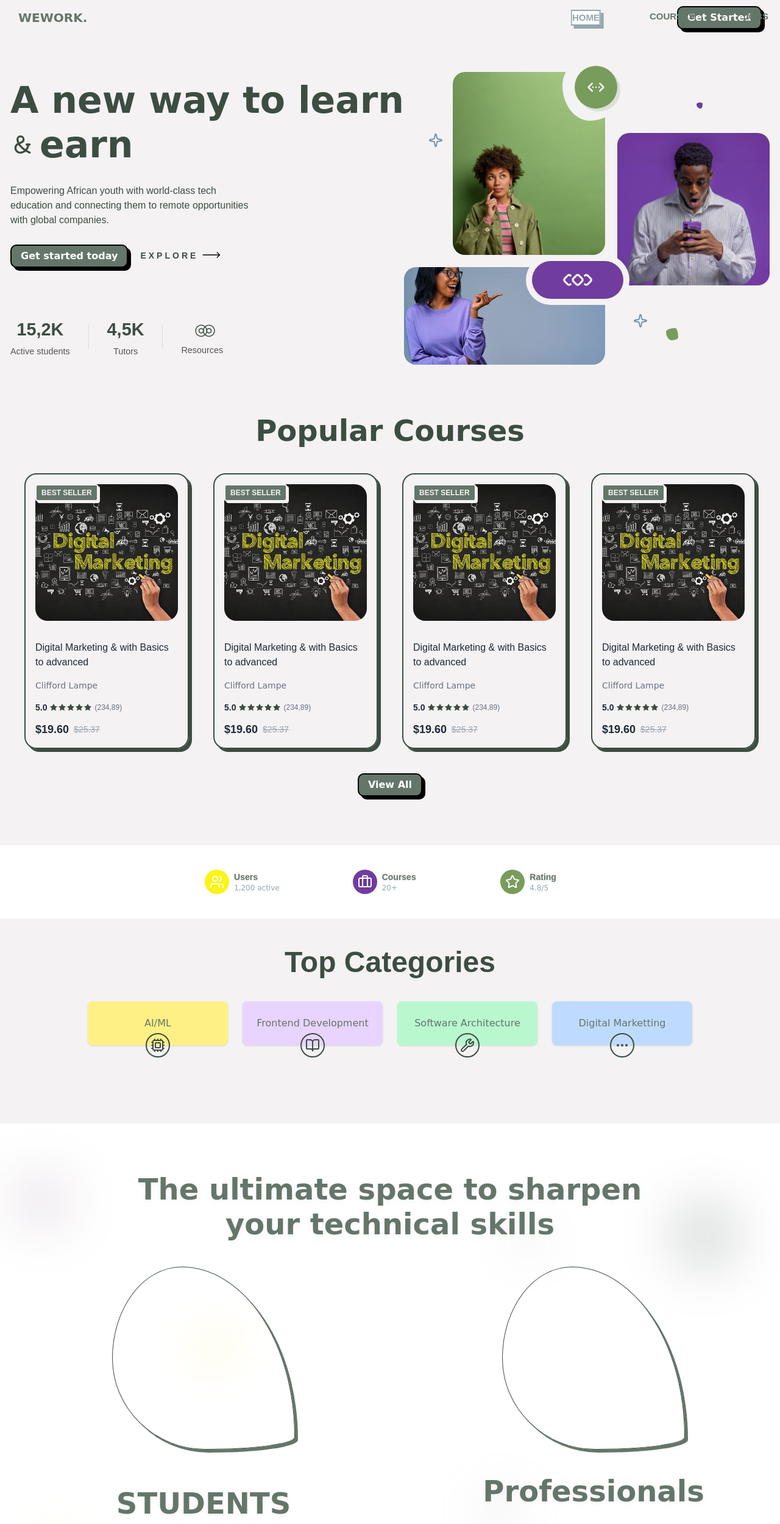
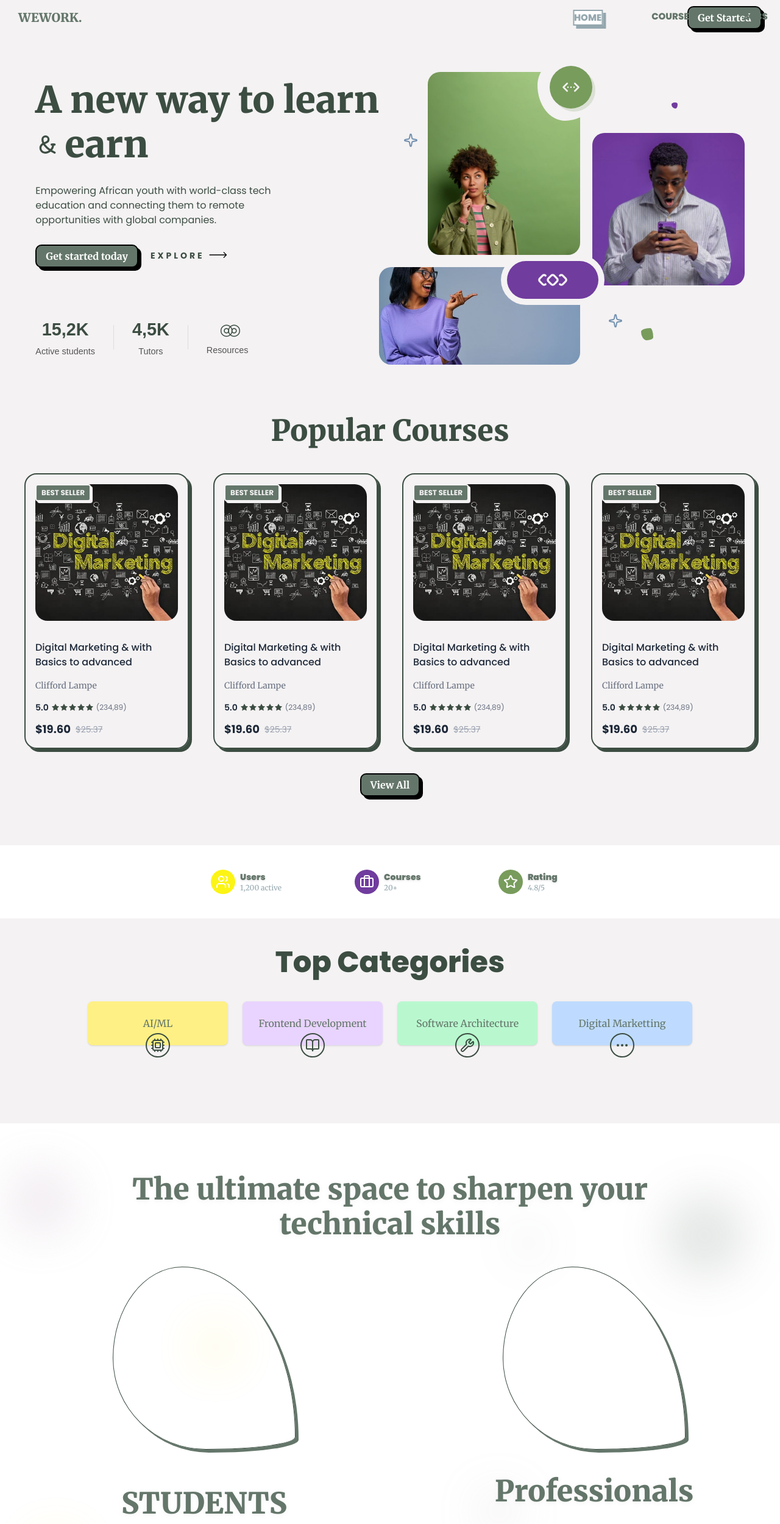
Before and after one commit to TechProoo/wework, a React (Vite) app: page / in a window 1280 px wide. Shown: the part 20-2519 px from the top of the page at 61% size. Built offline with nearby package versions, Linux system fonts and the light colour scheme; some icons are missing.

Commit message:
Changed font family

```diff
--- a/index.html
+++ b/index.html
@@ -5,7 +5,12 @@
     <link rel="icon" type="image/svg+xml" href="/vite.svg" />
     <meta name="viewport" content="width=device-width, initial-scale=1.0" />
     <script src="https://cdn.lordicon.com/lordicon.js"></script>
-
+    <link rel="preconnect" href="https://fonts.googleapis.com" />
+    <link rel="preconnect" href="https://fonts.gstatic.com" crossorigin />
+    <link
+      href="https://fonts.googleapis.com/css2?family=Merriweather:ital,opsz,wght@0,18..144,300..900;1,18..144,300..900&family=Poppins:ital,wght@0,100;0,200;0,300;0,400;0,500;0,600;0,700;0,800;0,900;1,100;1,200;1,300;1,400;1,500;1,600;1,700;1,800;1,900&display=swap"
+      rel="stylesheet"
+    />
     <title>rework</title>
   </head>
   <body>
--- a/src/index.css
+++ b/src/index.css
@@ -25,7 +25,7 @@
 }
 
 .text_lg {
-  font-family: "Comic Sans MS", cursive, sans-serif;
+  font-family: "Merriweather", serif;
   font-family: 900;
 }
 
@@ -39,7 +39,7 @@
   font-size: 20px;
   font-weight: 900;
   color: var(--color-primary);
-  font-family: "Comic Sans MS", cursive, sans-serif;
+  font-family: "Merriweather", serif;
 }
 
 .comic-button {
@@ -55,7 +55,7 @@
   box-shadow: 5px 5px 0px #000;
   transition: all 0.3s ease;
   cursor: pointer;
-  font-family: "Comic Sans MS", cursive, sans-serif;
+  font-family: "Merriweather", serif;
 }
 
 .comic-button:hover {
@@ -155,7 +155,7 @@
 .hero_text_top h1 {
   font-weight: 900;
   line-height: 1.2;
-  font-family: "Comic Sans MS", cursive, sans-serif;
+  font-family: "Merriweather", serif;
   text-wrap: wrap;
 
   color: var(--color-text);
@@ -327,7 +327,7 @@
 .p_courses h1 {
   font-weight: 900;
   line-height: 1.2;
-  font-family: "Comic Sans MS", cursive, sans-serif;
+  font-family: "Merriweather", serif;
   text-wrap: wrap;
   color: var(--color-text);
   margin-bottom: 20px;
@@ -369,7 +369,7 @@
 }
 
 .card_owner {
-  font-family: "Comic Sans MS", cursive, sans-serif;
+  font-family: "Merriweather", serif;
 }
 
 .about_us {
@@ -387,22 +387,22 @@
 
 .info-card-subtitle {
   color: var(--color-secondary);
-  font-family: "Comic Sans MS", cursive, sans-serif;
+  font-family: "Merriweather", serif;
 }
 
 .cat_head {
-  font-family: "Comic Sans MS", cursive, sans-serif;
+  font-family: "Merriweather", serif;
   font-weight: 900;
   color: var(--color-primary);
 }
 
 .cat_text {
-  font-family: "Comic Sans MS", cursive, sans-serif;
+  font-family: "Merriweather", serif;
   color: var(--color-primary);
 }
 
 .info-section-container h1 {
-  font-family: "Comic Sans MS", cursive, sans-serif;
+  font-family: "Merriweather", serif;
   font-weight: 900;
   color: var(--color-primary);
   text-shadow: 0 2px 8px #f4f2f3cc;
@@ -417,7 +417,7 @@
 }
 
 .info_ic h1 {
-  font-family: "Comic Sans MS", cursive, sans-serif;
+  font-family: "Merriweather", serif;
 }
 
 .info_ic p {
@@ -429,7 +429,7 @@
 .info_ic p span {
   color: var(--color-primary);
   font-weight: 600;
-  font-family: "Comic Sans MS", cursive, sans-serif;
+  font-family: "Merriweather", serif;
 }
 
 .vision_cover {
@@ -440,7 +440,7 @@
 }
 
 .vision_cover h1 {
-  font-family: "Comic Sans MS", cursive, sans-serif;
+  font-family: "Merriweather", serif;
   font-weight: 900;
   color: var(--color-primary);
 }
@@ -454,13 +454,13 @@
 }
 
 .vis_h2 {
-  font-family: "Comic Sans MS", cursive, sans-serif;
+  font-family: "Merriweather", serif;
   font-weight: 900;
   color: var(--color-primary);
 }
 
 .vision_cover h2 {
-  font-family: "Comic Sans MS", cursive, sans-serif;
+  font-family: "Merriweather", serif;
   font-weight: 900;
   color: var(--color-primary);
 }
@@ -510,7 +510,7 @@
 }
 
 .courses_cover h1 {
-  font-family: "Comic Sans MS", cursive, sans-serif;
+  font-family: "Merriweather", serif;
   font-weight: 900;
   color: var(--color-bg);
 }
@@ -534,7 +534,7 @@
 }
 
 .courses_why h2 {
-  font-family: "Comic Sans MS", cursive, sans-serif;
+  font-family: "Merriweather", serif;
   font-weight: 900;
   color: var(--color-primary);
 }
```
